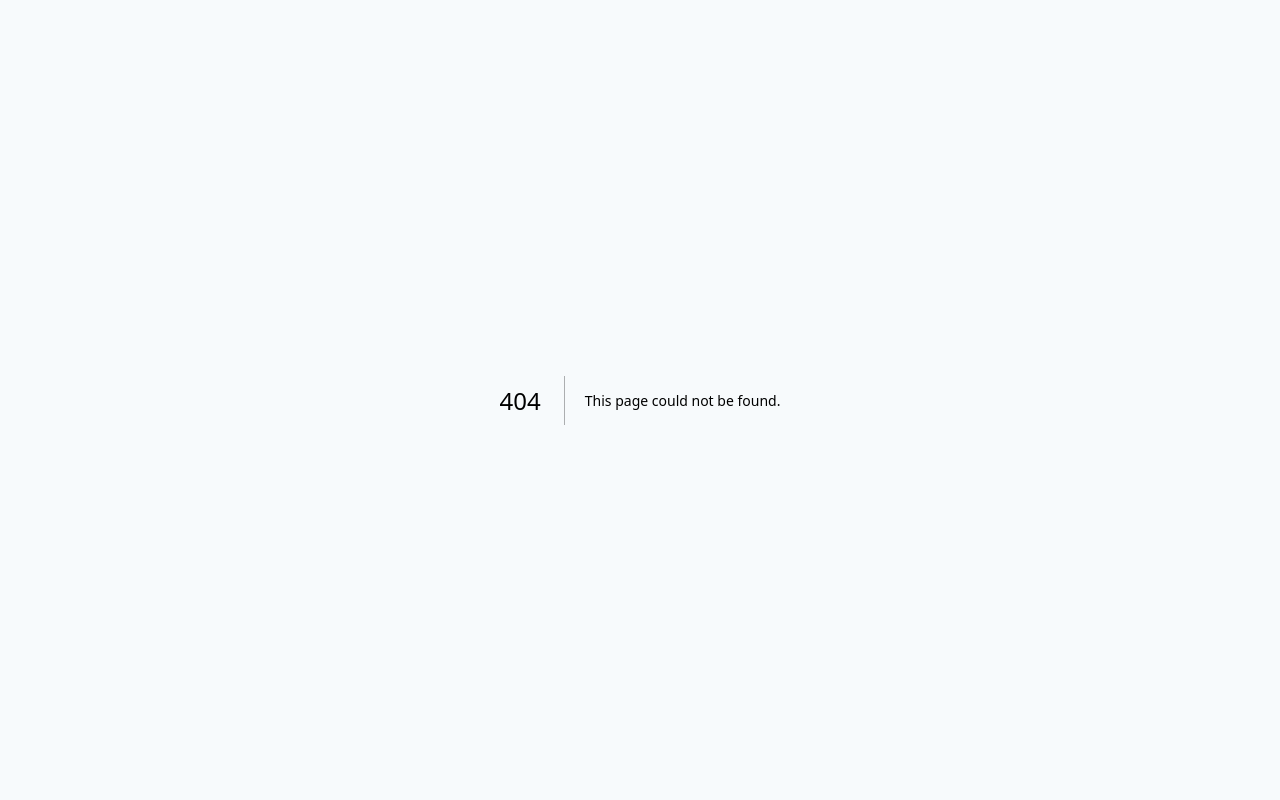
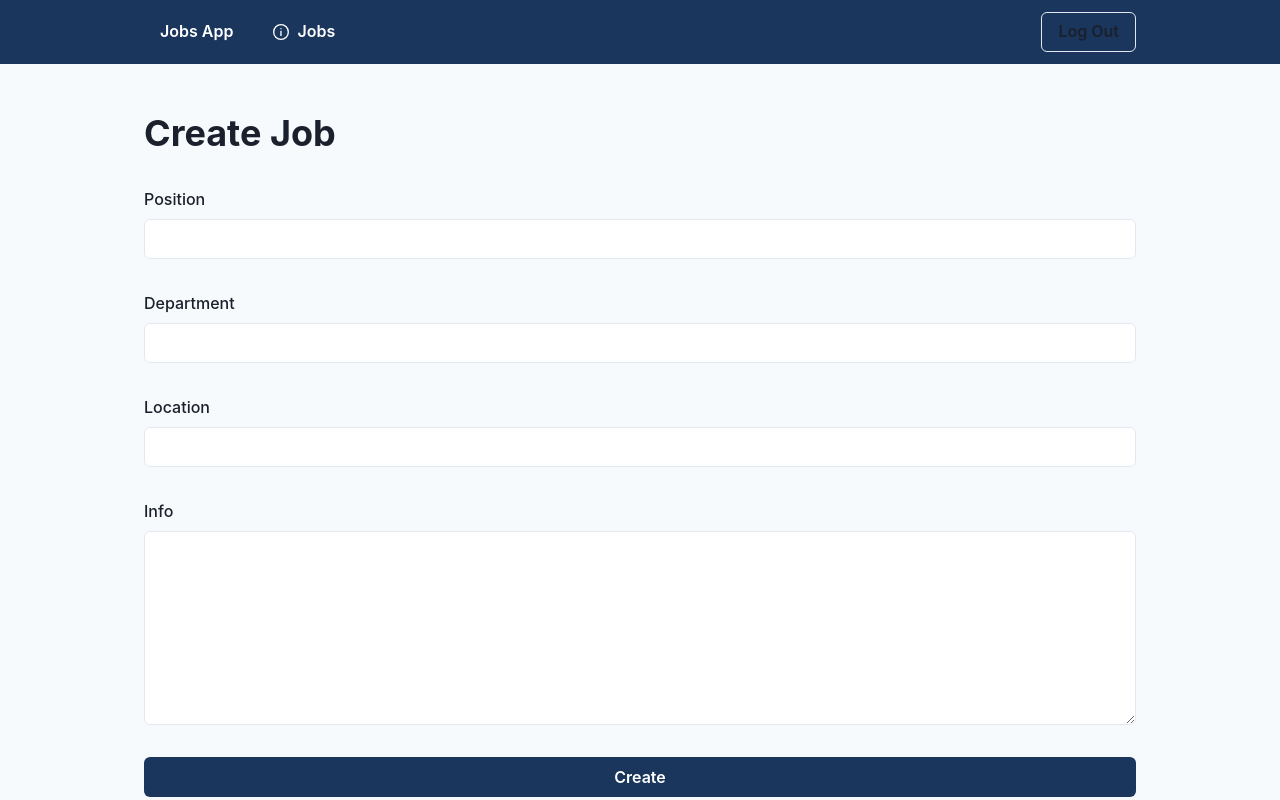
Before and after one commit to H4KB/job-app, a Next.js app: page /dashboard/jobs/create in a window 1280 px wide. Before the commit this address had no page. Built offline with nearby package versions, Linux system fonts and the light colour scheme.

Commit message:
Create job creation page

```diff
--- /dev/null
+++ b/src/features/jobs/components/create-job-form/create-job-form.tsx
@@ -0,0 +1,30 @@
+import { Box, Stack } from "@chakra-ui/react";
+
+import { Button } from "@/components/button";
+import { InputField } from "@/components/form";
+
+export type CreateJobFormProps = {
+  onSuccess: () => void;
+};
+
+export const CreateJobForm = ({ onSuccess }: CreateJobFormProps) => {
+  const onSubmit = async () => {
+    onSuccess();
+  };
+
+  return (
+    <Box w="full">
+      <Stack as="form" onSubmit={() => onSubmit()} w="full" spacing="8">
+        <InputField label="Position" />
+        <InputField label="Department" />
+        <InputField label="Location" />
+
+        <InputField type="textarea" label="Info" />
+
+        <Button isDisable={false} isLoading={false} type="submit">
+          Create
+        </Button>
+      </Stack>
+    </Box>
+  );
+};
--- /dev/null
+++ b/src/features/jobs/components/create-job-form/indext.ts
@@ -0,0 +1 @@
+export * from "./create-job-form";
--- /dev/null
+++ b/src/pages/dashboard/jobs/create.tsx
@@ -0,0 +1,26 @@
+import { Seo } from "@/components/seo";
+import { CreateJobForm } from "@/features/jobs/components/create-job-form/create-job-form";
+import { DashBoardLayout } from "@/layouts/dashboard-layout";
+import { Heading } from "@chakra-ui/react";
+import { useRouter } from "next/router";
+import { ReactElement, ReactNode } from "react";
+
+const DashBoardCreateJobPage = () => {
+  const router = useRouter();
+  const onSuccess = () => {
+    router.push("/dashboard/jobs");
+  };
+  return (
+    <>
+      <Seo title="Create Job" />
+      <Heading mb="8">Create Job</Heading>
+      <CreateJobForm onSuccess={onSuccess} />
+    </>
+  );
+};
+
+DashBoardCreateJobPage.getLayout = function (page: ReactElement) {
+  return <DashBoardLayout>{page}</DashBoardLayout>;
+};
+
+export default DashBoardCreateJobPage;
```
